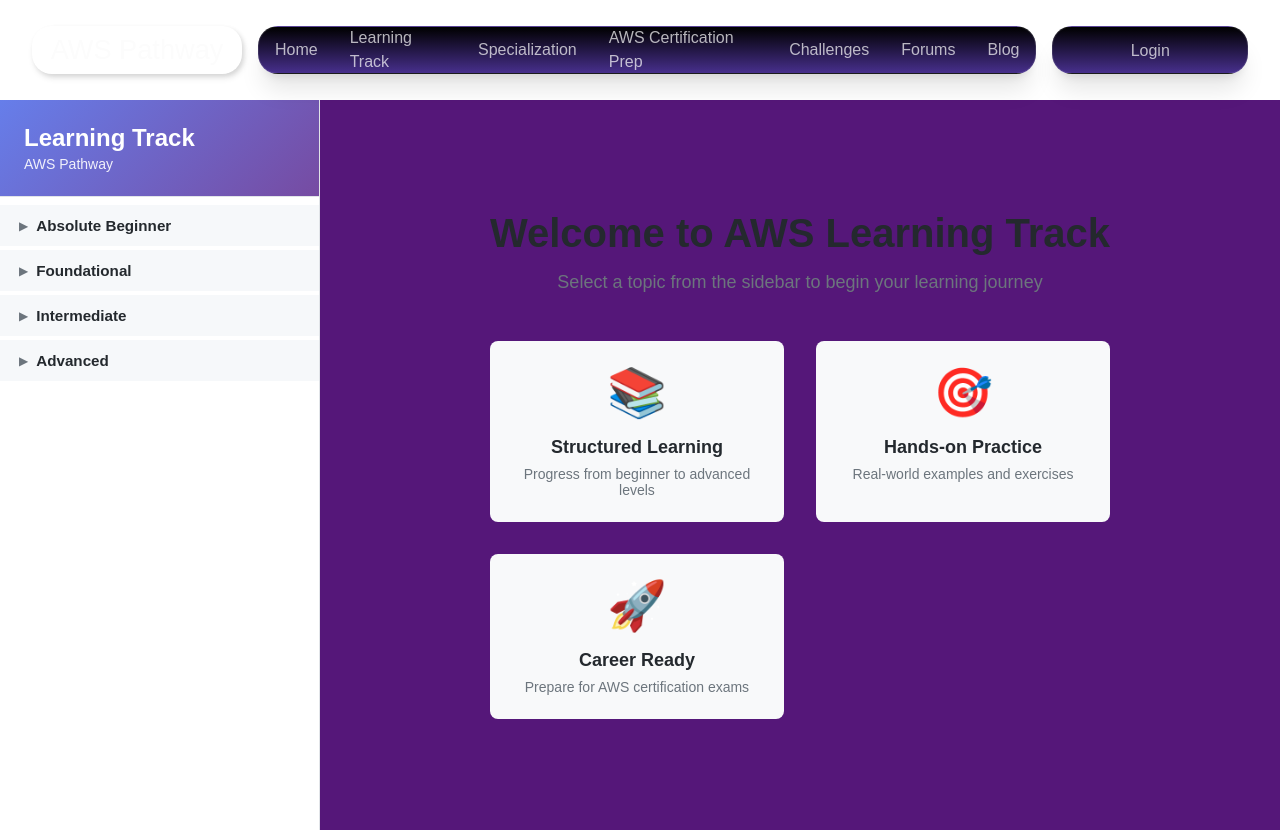
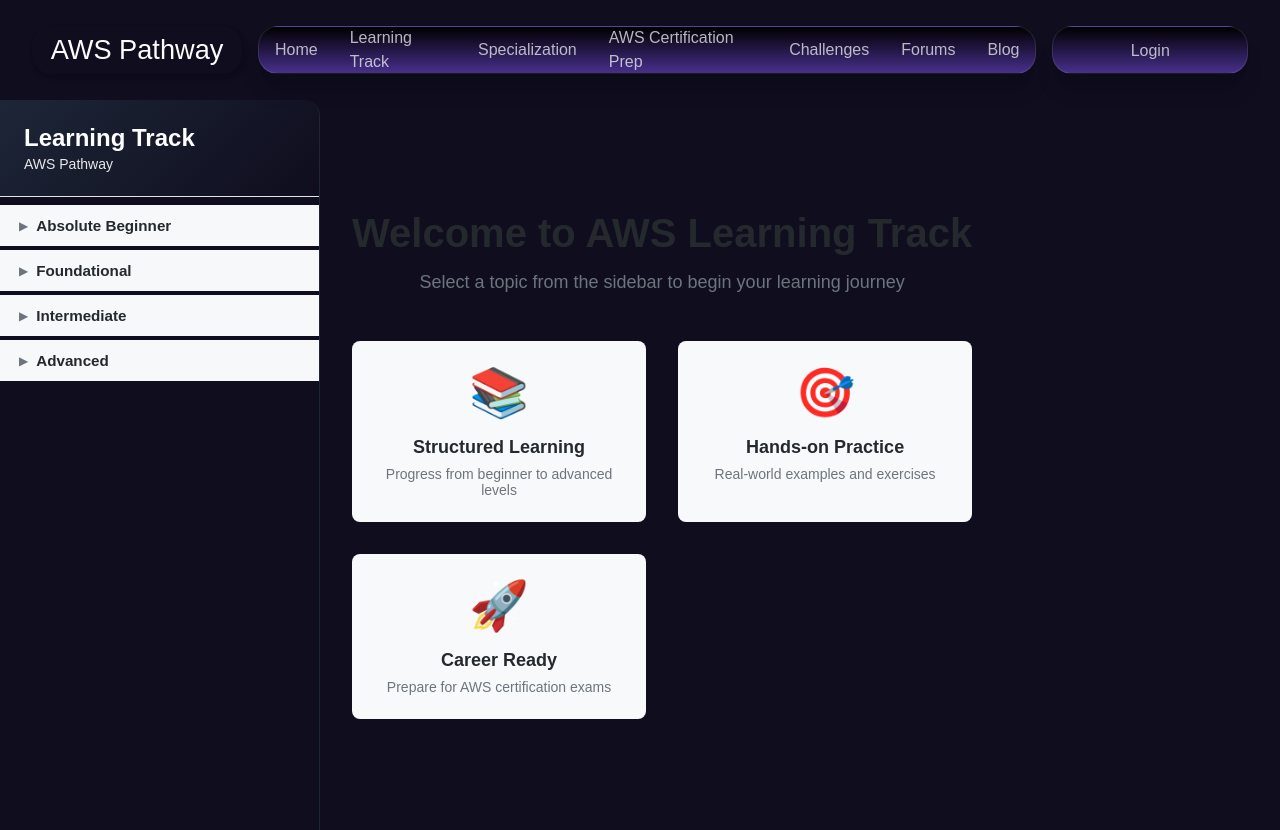
Before and after one commit to Aayush-Skp/aws_pathway_angular_frontend, an Angular app: page /learning-track in a window 1280 px wide. Built offline with nearby package versions, Linux system fonts and the light colour scheme; a web font is replaced by a local one.

Commit message:
added styling to the learning track

```diff
--- a/src/app/features/home-component/home-component.scss
+++ b/src/app/features/home-component/home-component.scss
@@ -2,4 +2,5 @@
   display: flex;
   justify-items: center;
   flex-direction: column;
+  background-color: #0f0d1e;
 }
--- a/src/app/features/home-component/landing-page/landing-page.scss
+++ b/src/app/features/home-component/landing-page/landing-page.scss
@@ -1,7 +1,7 @@
 .landing-page {
   // height: 400vh;
   width: 100%;
-  background-color: #070322;
+  // background-color: #070322;
 }
 
 .hero-container {
@@ -9,7 +9,7 @@
   width: 100%;
   height: 100vh;
   // overflow: hidden;
-  // background-color: #0f0d1e;
+  background-color: #0f0d1e;
 }
 
 .stars-container {
--- a/src/app/features/home-component/learning-track/learning-track.scss
+++ b/src/app/features/home-component/learning-track/learning-track.scss
@@ -1,21 +1,23 @@
 .learning-track-container {
   display: flex;
   height: calc(100vh - 70px); // Adjust based on navbar height
-  background-color: #4c1b99;
+  background-color: #0f0d1e;
   margin-top: 100px;
+  //   justify-content: flex-start;
 
   // Sidebar Styles
   .sidebar {
     width: 320px;
-    background-color: #ffffff;
-    border-right: 1px solid #e1e4e8;
+    background-color: #0f0d1e;
+    border-right: 1px solid #1d2637;
     overflow-y: auto;
+    border-top-right-radius: 1rem;
     flex-shrink: 0;
 
     .sidebar-header {
       padding: 1.5rem;
       border-bottom: 1px solid #e1e4e8;
-      background: linear-gradient(135deg, #667eea 0%, #764ba2 100%);
+      background: linear-gradient(135deg, #1d2637 0%, #0f0d1e 100%);
       color: white;
 
       h2 {
@@ -149,7 +151,10 @@
   .content-area {
     flex: 1;
     overflow-y: auto;
-    background-color: #551779;
+    background-color: #0f0d1e;
+    color: white;
+    display: flex;
+    justify-content: flex-start;
 
     .welcome-screen {
       display: flex;
@@ -217,7 +222,7 @@
     .topic-content {
       padding: 2rem 3rem;
       max-width: 900px;
-      margin: 0 auto;
+      margin: 0 0.5rem;
 
       .content-wrapper {
         h2 {
```
